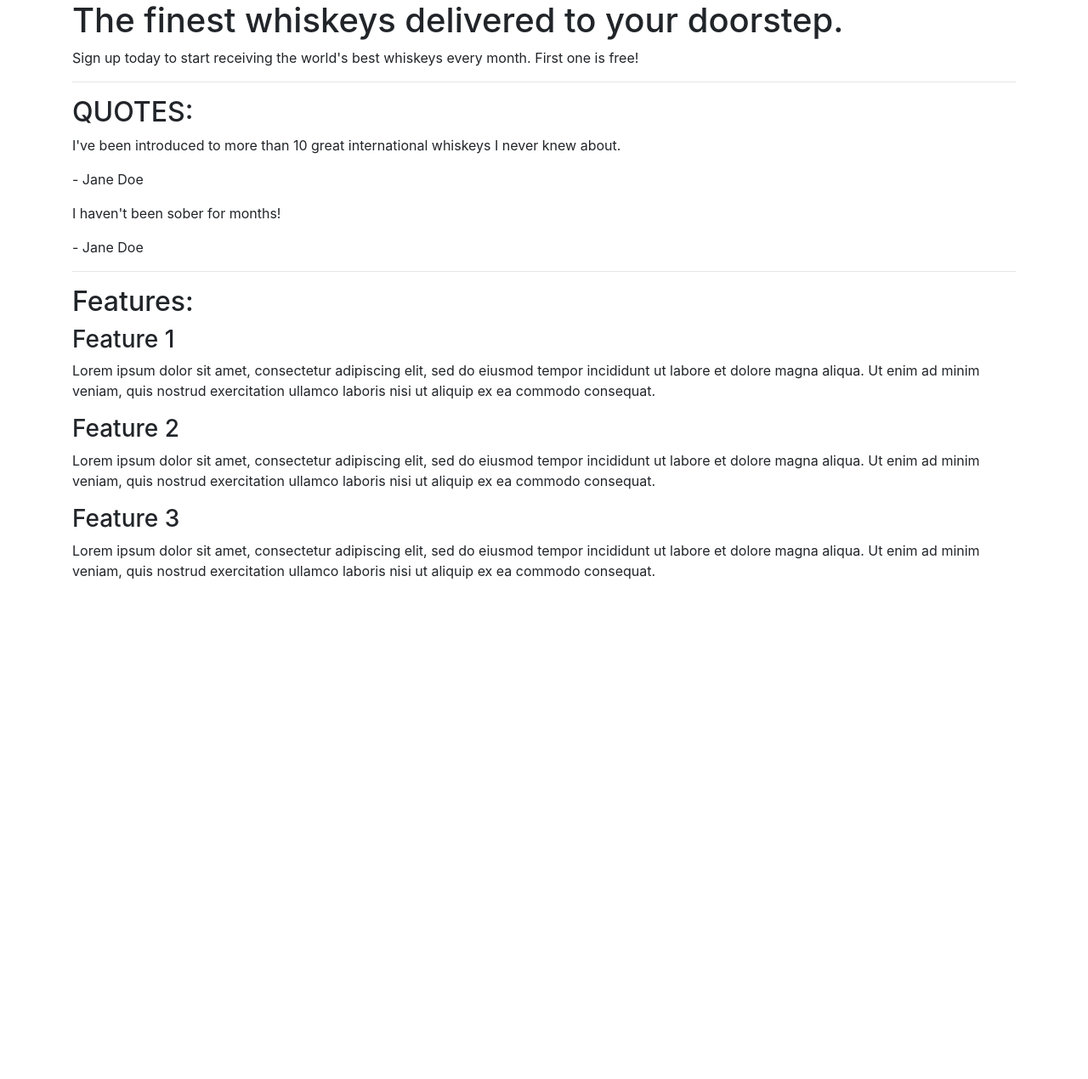
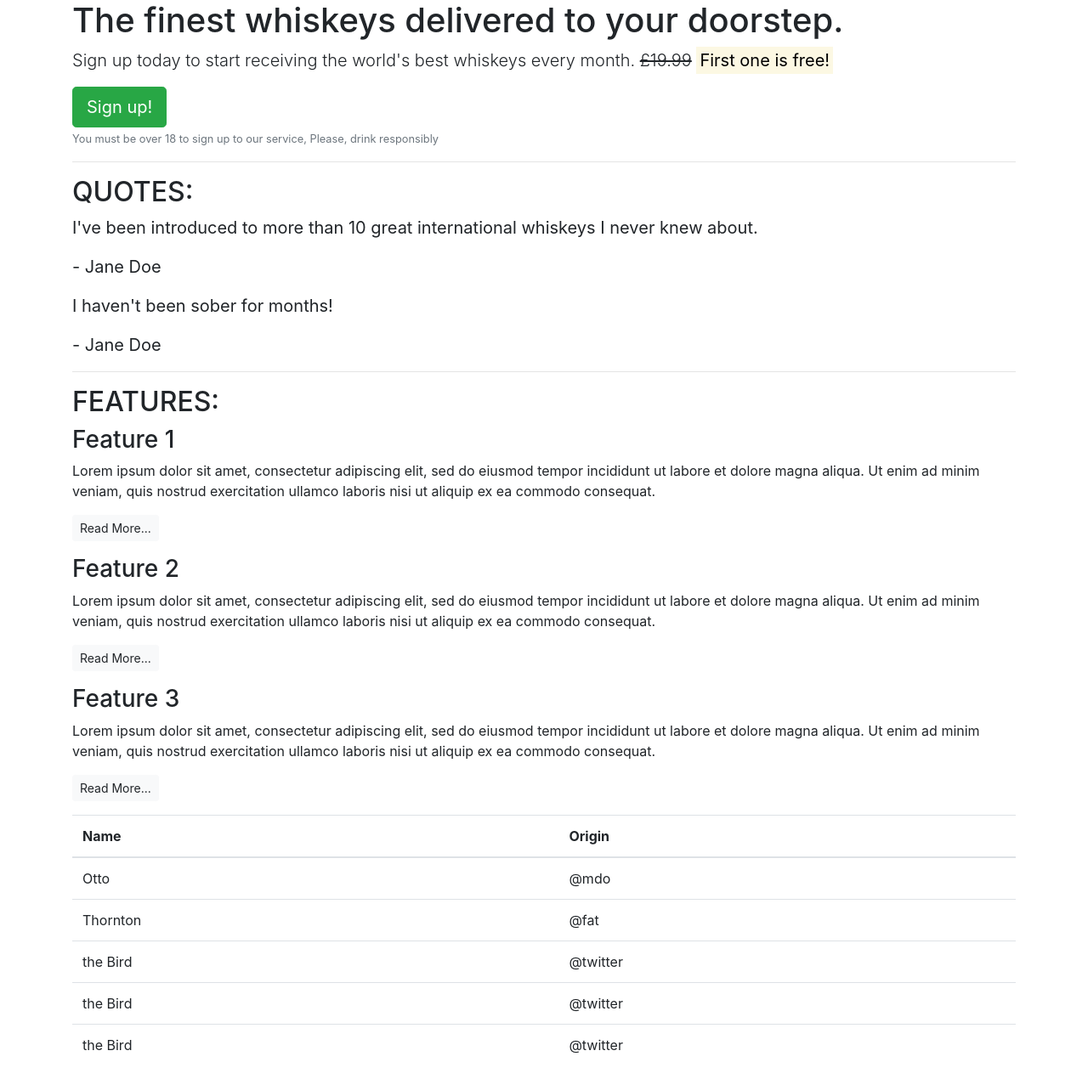
Before and after one commit to trevthedev777/Whiskey-Drop, a plain HTML site: page index.html in a window 1280 px wide. Shown: the whole page at 85% size. Before the commit the page ends 800 px from the top, so only its background shows below. Drawn offline with nearby package versions, Linux system fonts and the light colour scheme.

Commit message:
add basic styles for text

```diff
--- a/index.html
+++ b/index.html
@@ -5,6 +5,7 @@
     <meta charset="utf-8">
 
     <title>Whiskey Drop | Taste a new whiskey every month</title>
+    <meta name="viewport" content="width=device-width, initial-scale=1.0">
     <link rel="stylesheet" href="https://maxcdn.bootstrapcdn.com/bootstrap/4.1.3/css/bootstrap.min.css">
 </head>
 
@@ -13,7 +14,16 @@
         <!-- Callout -->
         <section class="callout">
             <h1>The finest whiskeys delivered to your doorstep.</h1>
-            <p>Sign up today to start receiving the world's best whiskeys every month. First one is free!</p>
+            <p class="lead">Sign up today to start receiving the world's best whiskeys every month.
+                <s>£19.99</s>
+                <strong>
+                    <mark>First one is free!</mark>
+                </strong>
+            </p>
+            <button class="btn btn-success btn-lg">Sign up!</button>
+            <p class="text-muted">
+                <small>You must be over 18 to sign up to our service, Please, drink responsibly</small>
+            </p>
         </section>
         <!-- /.callout -->
         <hr>
@@ -21,35 +31,71 @@
         <!-- Quotes -->
         <section class="quotes">
             <h2 class="text-uppercase">Quotes:</h2>
-            <div class="quote">
+            <blockquote class="blockquote">
                 <p>I've been introduced to more than 10 great international whiskeys I never knew about.</p>
                 <p>- Jane Doe</p>
-            </div>
-            <div class="quote">
+            </blockquote>
+            <blockquote class="blockquote">
                 <p>I haven't been sober for months!</p>
                 <p>- Jane Doe</p>
-            </div>
+            </blockquote>
         </section>
         <!-- /.quotes -->
         <hr>
 
         <!-- Features -->
         <section class="features">
-            <h2>Features:</h2>
+            <h2 class="text-uppercase">Features:</h2>
             <div class="feature">
                 <h3>Feature 1</h3>
                 <p>Lorem ipsum dolor sit amet, consectetur adipiscing elit, sed do eiusmod tempor incididunt ut labore et dolore magna aliqua. Ut enim ad minim veniam, quis nostrud exercitation ullamco laboris nisi ut aliquip ex ea commodo consequat.</p>
+                <p><a href="#" class="btn btn-sm btn-light">Read More...</a></p>
             </div>
             <div class="feature">
                 <h3>Feature 2</h3>
                 <p>Lorem ipsum dolor sit amet, consectetur adipiscing elit, sed do eiusmod tempor incididunt ut labore et dolore magna aliqua. Ut enim ad minim veniam, quis nostrud exercitation ullamco laboris nisi ut aliquip ex ea commodo consequat.</p>
+                <p><a href="#" class="btn btn-sm btn-light">Read More...</a></p>
             </div>
             <div class="feature">
                 <h3>Feature 3</h3>
                 <p>Lorem ipsum dolor sit amet, consectetur adipiscing elit, sed do eiusmod tempor incididunt ut labore et dolore magna aliqua. Ut enim ad minim veniam, quis nostrud exercitation ullamco laboris nisi ut aliquip ex ea commodo consequat.</p>
+                <p><a href="#" class="btn btn-sm btn-light">Read More...</a></p>
             </div>
         </section>
         <!-- /.features -->
+
+        <!-- Table -->
+        <table class="table">
+            <thead>
+              <tr>
+                <th scope="col">Name</th>
+                <th scope="col">Origin</th>
+              </tr>
+            </thead>
+            <tbody>
+              <tr>
+                <td>Otto</td>
+                <td>@mdo</td>
+              </tr>
+              <tr>
+                <td>Thornton</td>
+                <td>@fat</td>
+              </tr>
+              <tr>
+                <td>the Bird</td>
+                <td>@twitter</td>
+              </tr>
+              <tr>
+                <td>the Bird</td>
+                <td>@twitter</td>
+              </tr>
+              <tr>
+                <td>the Bird</td>
+                <td>@twitter</td>
+              </tr>
+            </tbody>
+          </table>
+        <!-- /. Table -->
     </article>
 </body>
 
```
